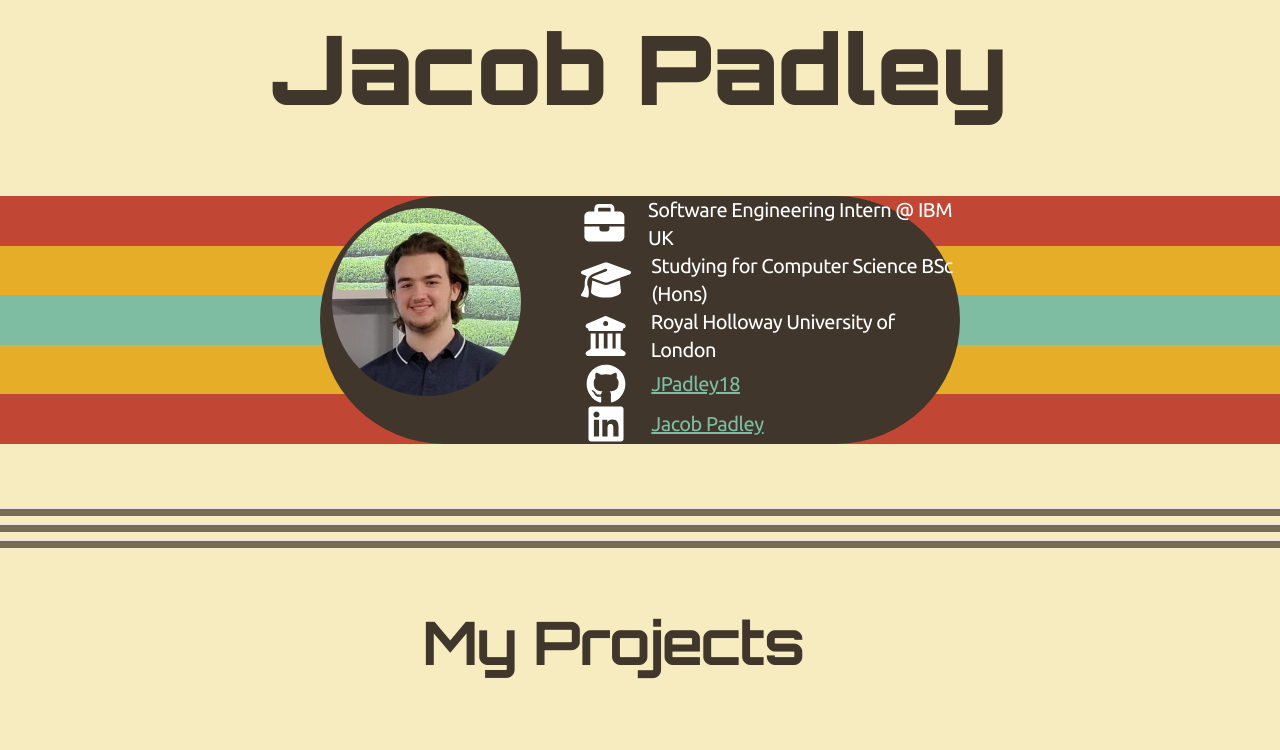
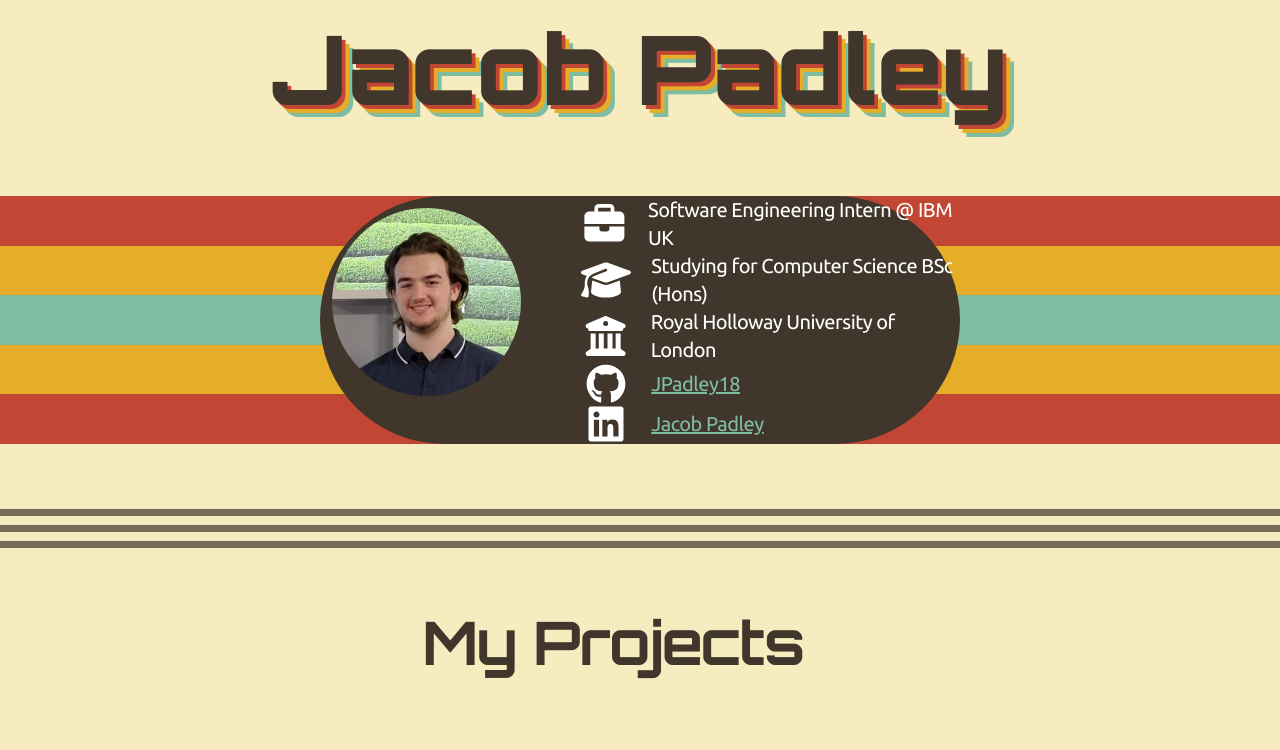
Before and after one commit to JPadley18/jpadley.com, a Next.js app: page / in a window 1280 px wide. Shown: the top 750 px of the page. Built offline with nearby package versions, Linux system fonts and the light colour scheme.

Commit message:
Really cool name effect

```diff
--- a/components/main-title.tsx
+++ b/components/main-title.tsx
@@ -3,7 +3,7 @@ import { orbitron } from "@/util/fonts"
 export default function MainTitle({ text }: { text: string }) {
     return (
         <div className="w-screen text-center mt-5">
-            <h1 className={`text-6xl md:text-8xl font-black ${orbitron.className}`}>{text}</h1>
+            <h1 className={`text-6xl md:text-8xl font-black retro-multi-shadow ${orbitron.className}`}>{text}</h1>
         </div>
     )
 }
--- a/styles/globals.css
+++ b/styles/globals.css
@@ -26,4 +26,8 @@
     #c14633 100%
     );
   }
+
+  .retro-multi-shadow {
+    text-shadow: 0.04em 0.04em 0px #c14633, 0.08em 0.08em 0px #e6ad28, 0.12em 0.12em 0px #7fbda3;
+  }
 }
```
